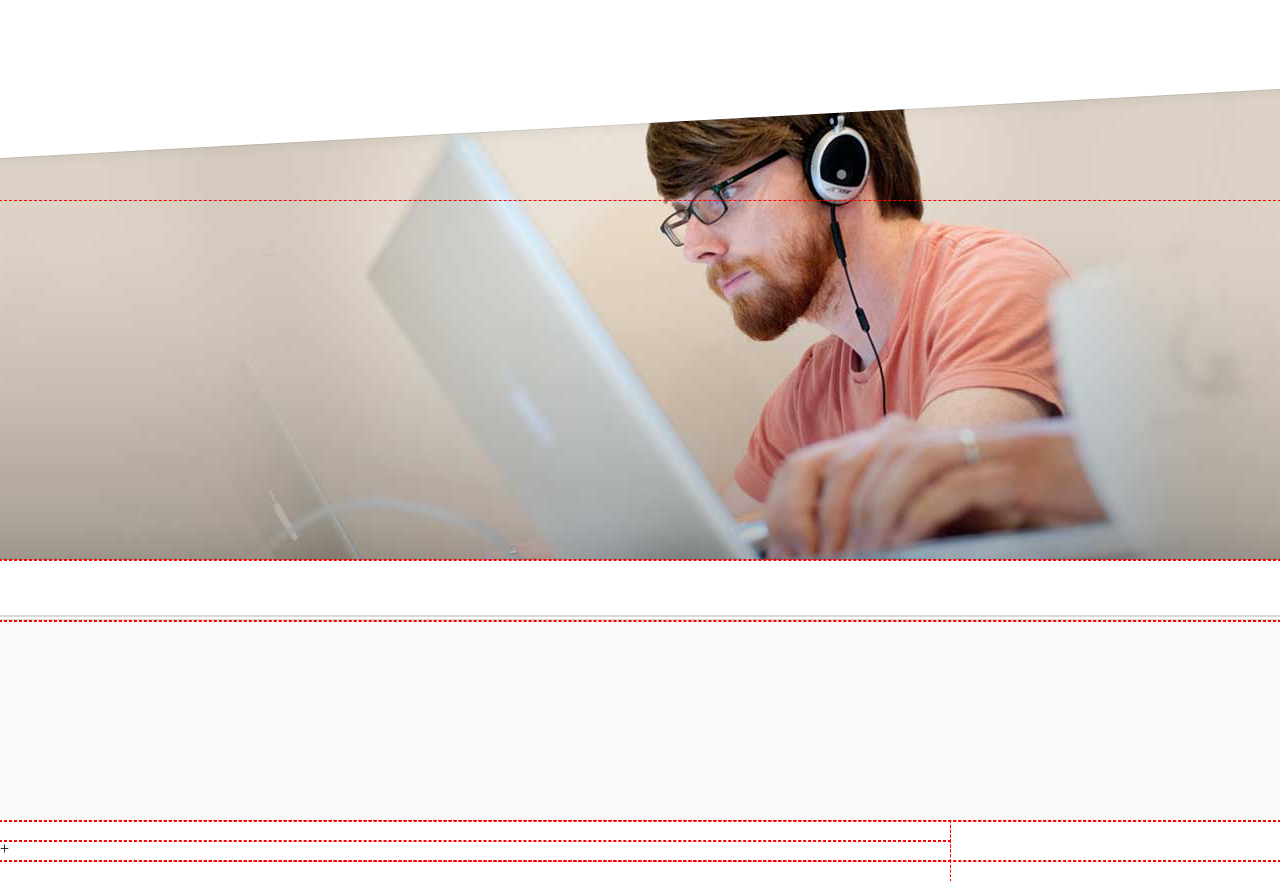
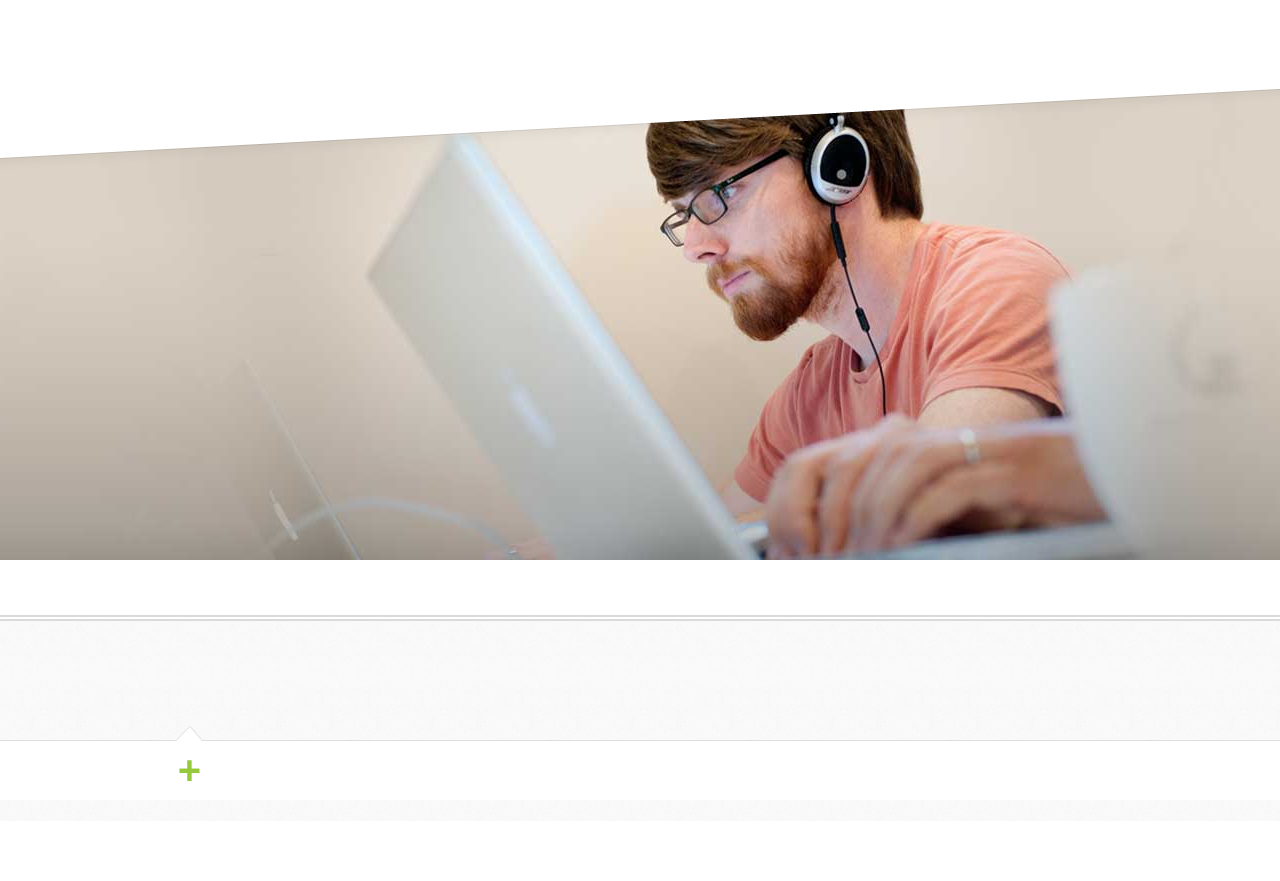
Before and after one commit to 1Tuts/drnoorani-w2-project, a WordPress theme: template fateme-norani/index.php in a window 1280 px wide. After the commit the page ends 781 px from the top, so only its background shows below. Run offline with PHP 8.4 and a stand-in for WordPress, Linux system fonts and the light colour scheme; the site name, menu and one post (Sample post) are stand-ins, and other content is empty.

Commit message:
cheng style

```diff
--- a/fateme-norani/style.css
+++ b/fateme-norani/style.css
@@ -10,10 +10,12 @@ Version: 1
 /* Global Layout
 -------------------------------------------------- */
 div{
-	outline:1px dashed red;
+	/*outline:1px dashed red;*/
 	min-height:20px;
 }
-
+/*div.[class&=container] > div{
+	margin:0 auto;
+}*/
 /* topheader
 ---------------------------------------------------*/
 .container-topheader{
@@ -34,6 +36,7 @@ div{
 	background: url('images/work-sean-lg.jpg') no-repeat center top;
 	z-index:-2;
 }
+
 /*addresspage
 ------------------------------------------------------*/
 .container-addresspage{
@@ -49,3 +52,57 @@ div{
 	width: 100%;
 	background-image: url(images/bg-texture.png);
 }
+
+/*footer
+------------------------------------------------------*/
+.container-footer{
+	width: 100%;
+	background:transparent;
+	border-top: 1px solid rgba(0, 0, 0, 0.1);
+	position: fixed;
+	bottom: 0;
+	left:0;
+}
+
+.toggle{
+	width: 100%;
+	background-color:#fff;
+	color:#97C93C;
+	font-weight: bold;
+	cursor: pointer;
+}
+
+.toggle .contenfooter{
+	position: relative;
+	-webkit-transition: all .3s ease-in-out;
+	-moz-transition: all .3s ease-in-out;
+	-o-transition: all .3s ease-in-out;
+	-ms-transition: all .3s ease-in-out;
+	margin:0 auto;
+}
+.contenfooter .pont{
+	position: absolute;
+	top: -15px;
+	left: 12px;
+	height: 17px;
+	width: 24px;
+	background: url("images/footer-arrow.png") no-repeat top left;
+
+}
+.contenfooter .plus{
+	width: 59px;
+	height:59px;
+	font-size: 40px;
+	font-weight:700px;
+	text-align: center;
+	font-family: Arial, "MS Trebuchet", sans-serif;
+	margin-left: -5px;
+	line-height: 59px;
+}
+.footernav{
+	display:none;
+}
+.footernav .con-footernav{
+	margin:0 auto;
+
+}
```
